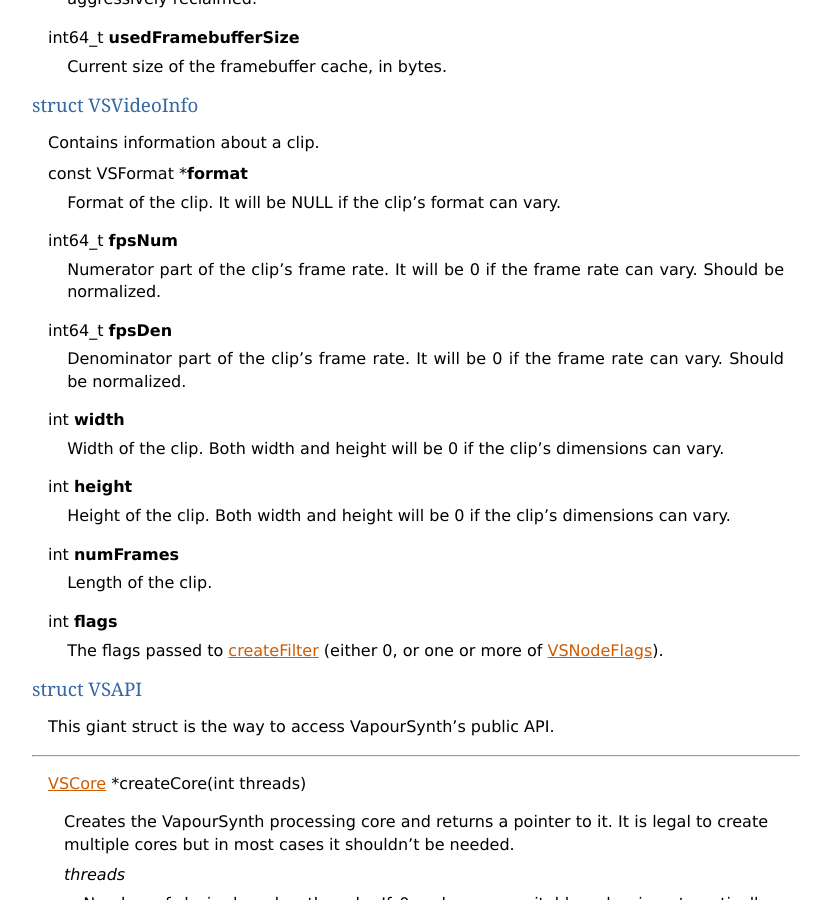
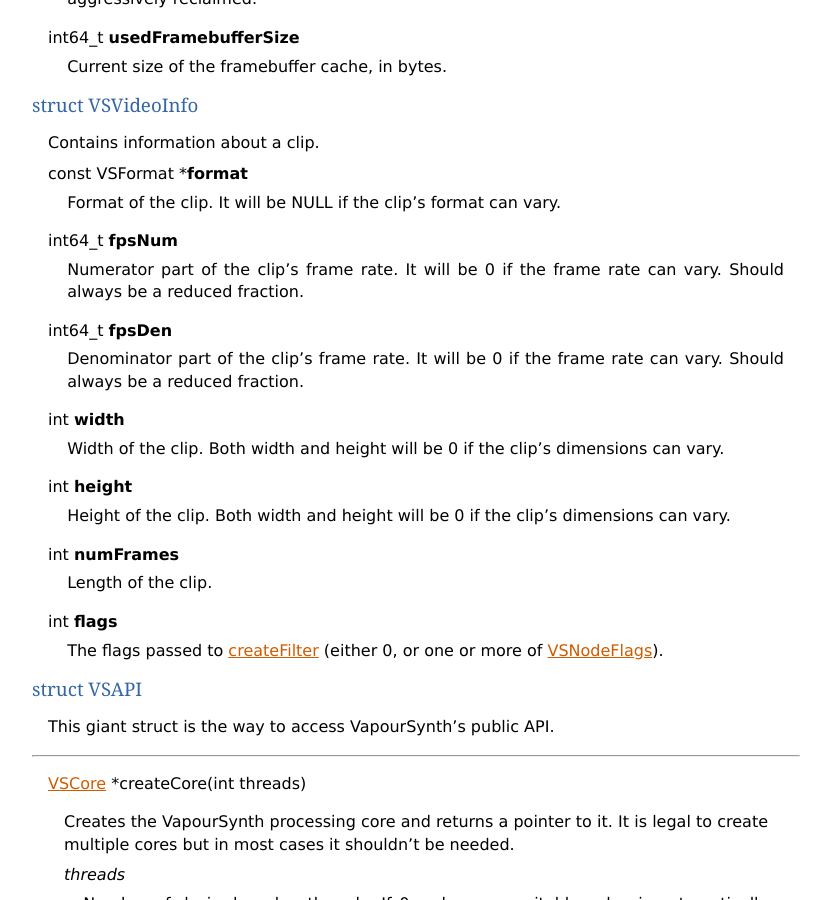
Before and after one commit to vapoursynth/vapoursynth, a Sphinx documentation site: the page built from doc/api/vapoursynth.h.rst, in a window 1280 px wide and 900 px high, scrolled down 11905 px. Shown: the whole window, without its empty margins (48-879 px from the left). Built offline with Sphinx 7.4.7, drawn with Linux system fonts in a browser that asks for light colours; formulas are drawn with MathJax 3.

Commit message:
Change wording a bit

```diff
--- a/doc/api/vapoursynth.h.rst
+++ b/doc/api/vapoursynth.h.rst
@@ -807,12 +807,12 @@
    .. c:member:: int64_t fpsNum
 
       Numerator part of the clip's frame rate. It will be 0 if the frame
-      rate can vary. Should be normalized.
+      rate can vary. Should always be a reduced fraction.
 
    .. c:member:: int64_t fpsDen
 
       Denominator part of the clip's frame rate. It will be 0 if the frame
-      rate can vary. Should be normalized.
+      rate can vary. Should always be a reduced fraction.
 
    .. c:member:: int width
 
```
Also changed, not shown: 1 other file.
